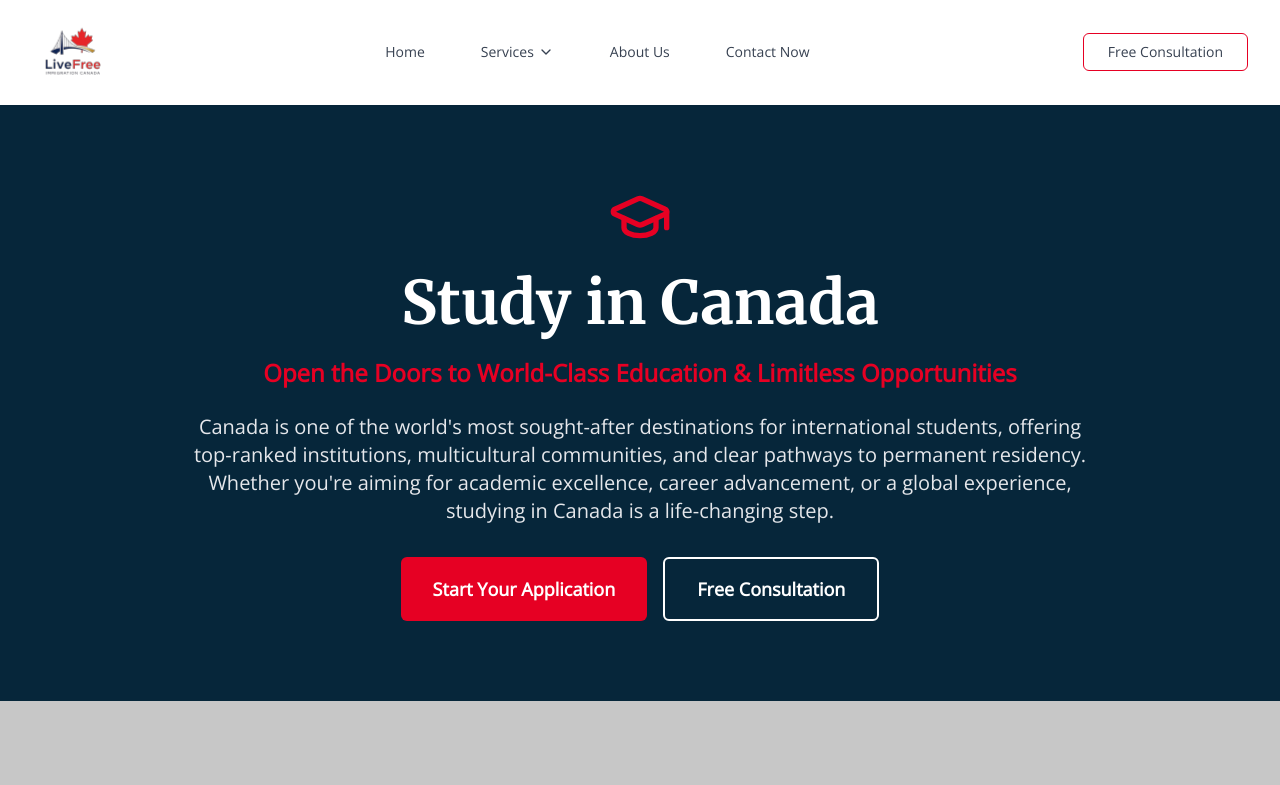
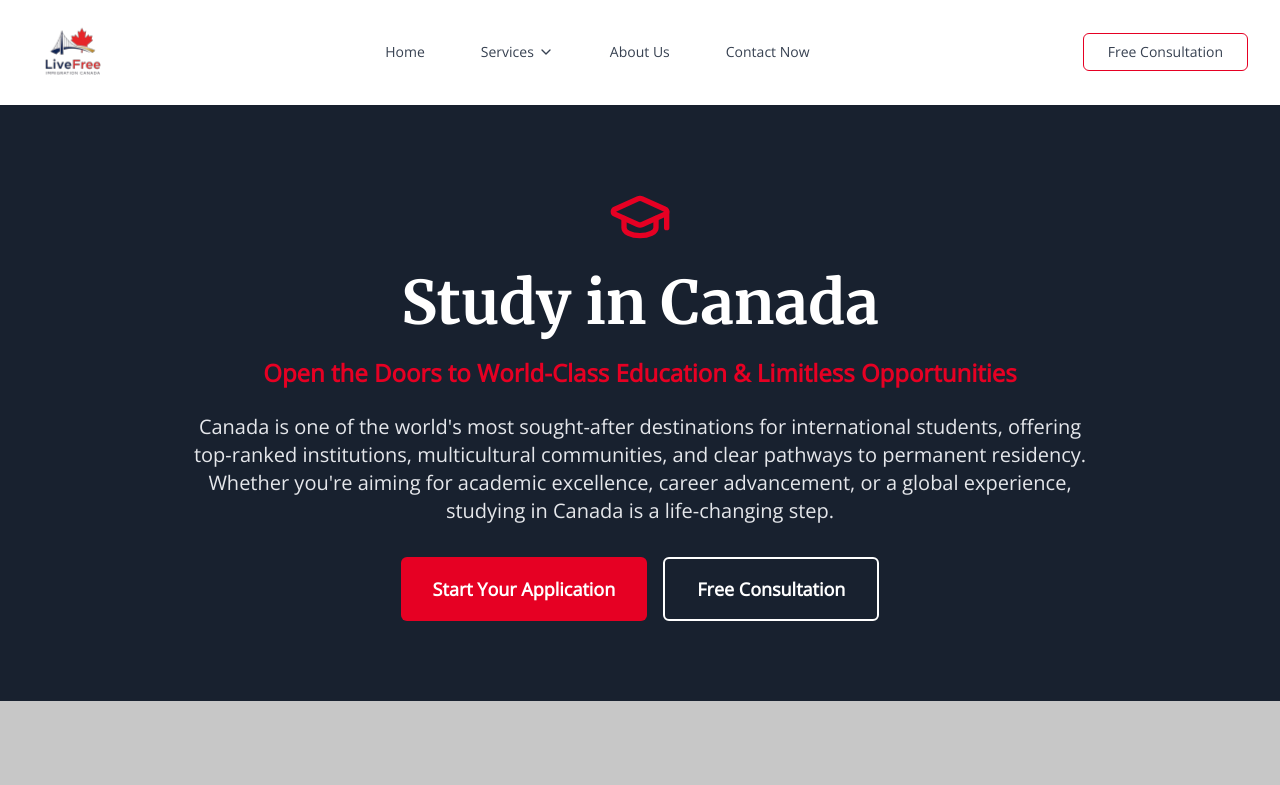
Before and after one commit to livefree-coder/Latest-LiveFree-, a React (Vite) app: page /study-in-canada in a window 1280 px wide. Shown: the top 785 px of the page. Built offline with nearby package versions, Linux system fonts and the light colour scheme.

Commit message:
Updated StudyInCanadaPage.tsx

```diff
--- a/src/pages/StudyInCanadaPage.tsx
+++ b/src/pages/StudyInCanadaPage.tsx
@@ -47,7 +47,7 @@ const StudyInCanadaPage: React.FC = () => {
   return (
     <div className="min-h-screen bg-white">
       {/* Hero Section */}
-      <section id="services-section" className="bg-sky-950 py-20">
+      <section id="services-section" className="bg-slate-800 py-20">
         <div className="absolute inset-0 bg-black bg-opacity-20"></div>
         <div className="relative max-w-7xl mx-auto px-4 sm:px-6 lg:px-8">
           <div className="text-center">
```
